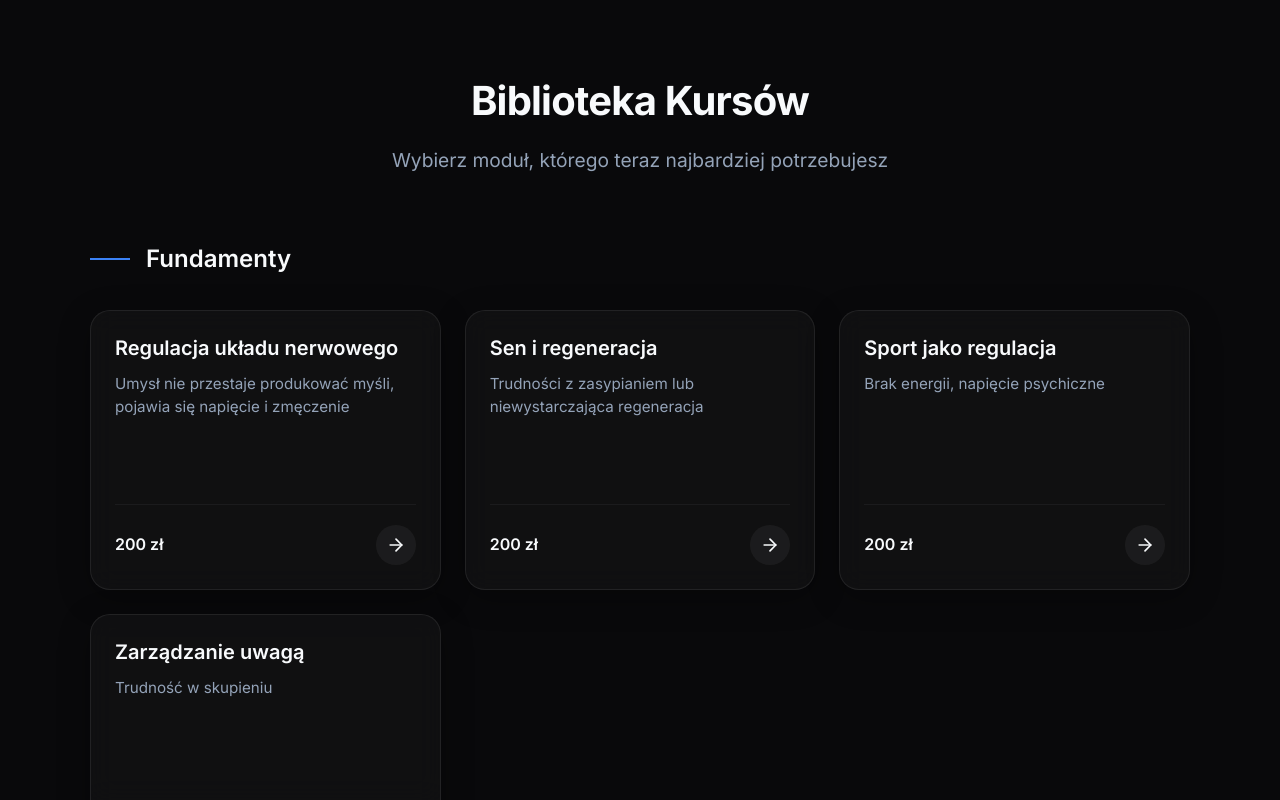
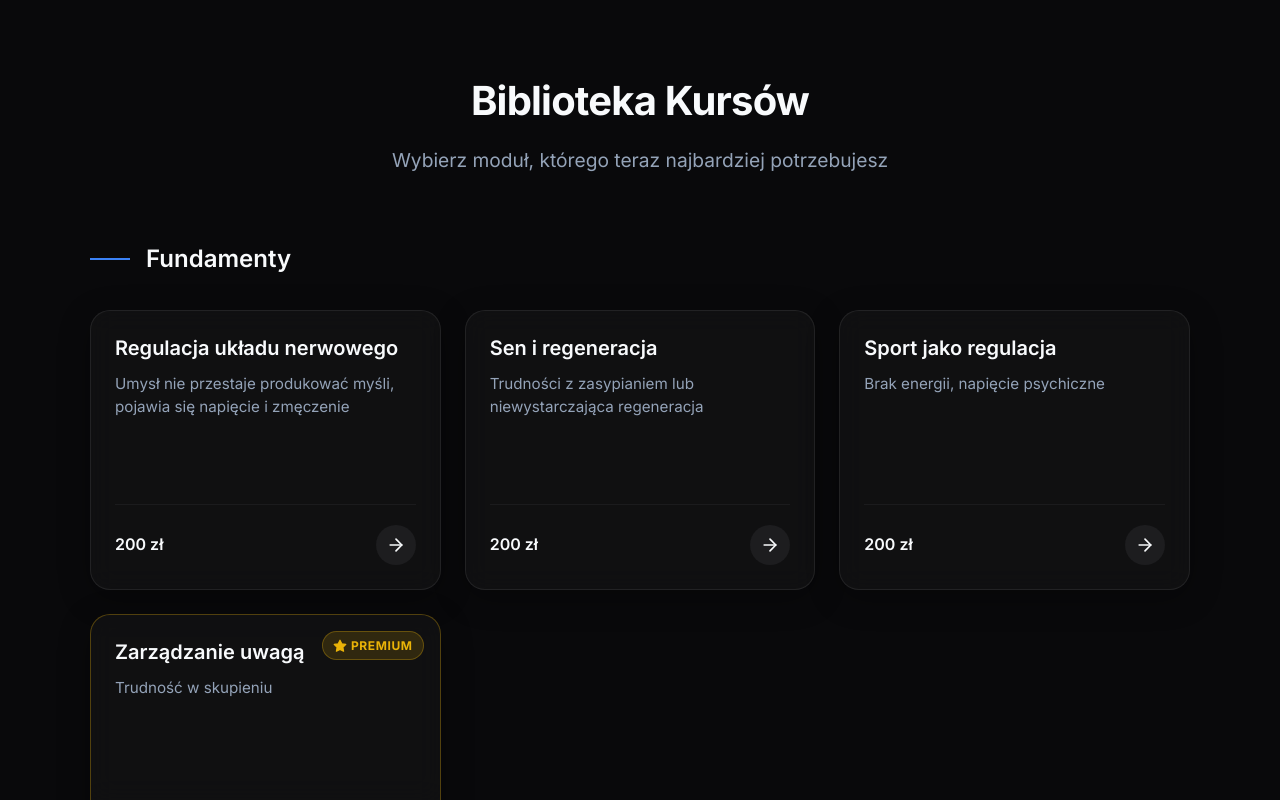
Before and after one commit to DahanDaniel/kursy-orientacji-zyciowej, a React (Vite) app: page / in a window 1280 px wide. Shown: the part 2000-2800 px from the top of the page. Built offline with nearby package versions, Linux system fonts and the light colour scheme.

Commit message:
feat: phase 2 - premium courses, entrepreneurship section, and light mode

```diff
--- a/src/components/CourseCard.jsx
+++ b/src/components/CourseCard.jsx
@@ -1,9 +1,16 @@
 import { Link } from 'react-router-dom';
-import { ArrowRight, Lock, Unlock } from 'lucide-react';
+import { ArrowRight, Star } from 'lucide-react';
 
 const CourseCard = ({ course }) => {
+  const isPremium = course.type === 'premium';
+
   return (
-    <Link to={`/course/${course.id}`} className="course-card glass-panel">
+    <Link to={`/course/${course.id}`} className={`course-card glass-panel ${isPremium ? 'premium-card' : ''}`}>
+      {isPremium && (
+        <div className="premium-badge">
+          <Star size={14} className="star-icon" fill="currentColor" /> Premium
+        </div>
+      )}
       <div className="card-top">
         <h3 className="course-title">{course.title}</h3>
         <p className="course-desc">{course.problem}</p>
@@ -86,7 +93,8 @@ const CourseCard = ({ course }) => {
           width: 40px;
           height: 40px;
           border-radius: 50%;
-          background: rgba(255, 255, 255, 0.05);
+          background: rgba(150, 150, 150, 0.1);
+          color: var(--text-primary);
           transition: all var(--transition-normal);
         }
 
@@ -95,6 +103,40 @@ const CourseCard = ({ course }) => {
           color: white;
           transform: translateX(4px);
         }
+
+        .premium-card {
+          border-color: rgba(234, 179, 8, 0.3);
+        }
+
+        .premium-card::before {
+          background: linear-gradient(90deg, #eab308, #d97706);
+        }
+
+        .premium-card:hover {
+          box-shadow: 0 12px 40px 0 rgba(234, 179, 8, 0.15);
+        }
+
+        .premium-card:hover .card-action {
+          background: linear-gradient(135deg, #eab308, #d97706);
+        }
+
+        .premium-badge {
+          position: absolute;
+          top: 16px;
+          right: 16px;
+          background: rgba(234, 179, 8, 0.15);
+          color: #eab308;
+          font-size: 0.75rem;
+          font-weight: 700;
+          padding: 4px 10px;
+          border-radius: 100px;
+          display: flex;
+          align-items: center;
+          gap: 4px;
+          text-transform: uppercase;
+          letter-spacing: 0.05em;
+          border: 1px solid rgba(234, 179, 8, 0.3);
+        }
       `}</style>
     </Link>
   );
--- a/src/components/Navbar.jsx
+++ b/src/components/Navbar.jsx
@@ -1,8 +1,19 @@
 import { Link, useLocation } from 'react-router-dom';
-import { Compass } from 'lucide-react';
+import { Compass, Sun, Moon } from 'lucide-react';
+import { useState, useEffect } from 'react';
 
 const Navbar = () => {
   const location = useLocation();
+  const [theme, setTheme] = useState(localStorage.getItem('theme') || 'dark');
+
+  useEffect(() => {
+    document.documentElement.setAttribute('data-theme', theme);
+    localStorage.setItem('theme', theme);
+  }, [theme]);
+
+  const toggleTheme = () => {
+    setTheme(prev => prev === 'dark' ? 'light' : 'dark');
+  };
 
   return (
     <header className="navbar glass-panel">
@@ -15,10 +26,13 @@ const Navbar = () => {
         </Link>
         <nav className="nav-links">
           <Link to="/" className={location.pathname === '/' ? 'active' : ''}>Odkryj</Link>
-          <a href="#library">Biblioteka</a>
-          <a href="#bundles">Pakiety</a>
+          <a href="/#library">Biblioteka</a>
+          <a href="/#bundles">Pakiety</a>
         </nav>
         <div className="nav-actions">
+          <button className="theme-toggle" onClick={toggleTheme} aria-label="Toggle theme">
+            {theme === 'dark' ? <Sun size={20} /> : <Moon size={20} />}
+          </button>
           <button className="btn-secondary">Zaloguj</button>
         </div>
       </div>
@@ -85,6 +99,28 @@ const Navbar = () => {
           color: var(--text-primary);
         }
 
+        .nav-actions {
+          display: flex;
+          align-items: center;
+          gap: 16px;
+        }
+
+        .theme-toggle {
+          display: flex;
+          align-items: center;
+          justify-content: center;
+          color: var(--text-secondary);
+          width: 36px;
+          height: 36px;
+          border-radius: 50%;
+          transition: all var(--transition-normal);
+        }
+
+        .theme-toggle:hover {
+          color: var(--text-primary);
+          background: rgba(150, 150, 150, 0.1);
+        }
+
         .btn-secondary {
           color: var(--text-primary);
           font-size: 0.95rem;
--- a/src/data/courses.js
+++ b/src/data/courses.js
@@ -8,6 +8,7 @@ export const courseCategories = [
         problem: "Umysł nie przestaje produkować myśli, pojawia się napięcie i zmęczenie",
         model: "DMN vs tryb zadaniowy",
         price: 200,
+        type: "standard"
       },
       {
         id: "sen",
@@ -15,6 +16,7 @@ export const courseCategories = [
         problem: "Trudności z zasypianiem lub niewystarczająca regeneracja",
         model: "Rytmy biologiczne",
         price: 200,
+        type: "standard"
       },
       {
         id: "sport",
@@ -22,13 +24,15 @@ export const courseCategories = [
         problem: "Brak energii, napięcie psychiczne",
         model: "Ruch reguluje układ nerwowy",
         price: 200,
+        type: "standard"
       },
       {
         id: "uwaga",
         title: "Zarządzanie uwagą",
         problem: "Trudność w skupieniu",
         model: "Uwaga jako ograniczony zasób",
-        price: 200,
+        price: 350,
+        type: "premium"
       }
     ]
   },
@@ -41,6 +45,7 @@ export const courseCategories = [
         problem: "Chaos informacyjny",
         model: "External brain",
         price: 200,
+        type: "standard"
       },
       {
         id: "projekty",
@@ -48,6 +53,7 @@ export const courseCategories = [
         problem: "Wiele pomysłów bez realizacji",
         model: "Projekty vs zadania",
         price: 200,
+        type: "standard"
       },
       {
         id: "decyzje",
@@ -55,13 +61,15 @@ export const courseCategories = [
         problem: "Trudność w podejmowaniu decyzji",
         model: "Decyzje jako eksperyment",
         price: 200,
+        type: "standard"
       },
       {
         id: "planowanie",
         title: "Planowanie realistyczne",
         problem: "Plany się rozpadają",
         model: "Planowanie adaptacyjne",
-        price: 200,
+        price: 400,
+        type: "premium"
       }
     ]
   },
@@ -74,6 +82,7 @@ export const courseCategories = [
         problem: "Konflikty w rozmowach",
         model: "Obserwacja vs interpretacja",
         price: 200,
+        type: "standard"
       },
       {
         id: "granice",
@@ -81,6 +90,7 @@ export const courseCategories = [
         problem: "Ludzie przekraczają granice",
         model: "Odpowiedzialność za potrzeby",
         price: 200,
+        type: "standard"
       },
       {
         id: "konflikt",
@@ -88,13 +98,15 @@ export const courseCategories = [
         problem: "Eskalacja sporów",
         model: "Spirala konfliktu",
         price: 200,
+        type: "standard"
       },
       {
         id: "relacje",
         title: "Budowanie relacji",
         problem: "Trudność w utrzymaniu relacji",
         model: "Bezpieczeństwo psychologiczne",
-        price: 200,
+        price: 450,
+        type: "premium"
       }
     ]
   },
@@ -107,6 +119,7 @@ export const courseCategories = [
         problem: "Trudność w rozumieniu złożonych rzeczy",
         model: "Poziomy abstrakcji",
         price: 200,
+        type: "standard"
       },
       {
         id: "kontekst",
@@ -114,6 +127,7 @@ export const courseCategories = [
         problem: "Sprzeczne interpretacje rzeczywistości",
         model: "Znaczenie kontekstu",
         price: 200,
+        type: "standard"
       },
       {
         id: "narracja",
@@ -121,13 +135,15 @@ export const courseCategories = [
         problem: "Nadmierne analizowanie",
         model: "Umysł jako generator narracji",
         price: 200,
+        type: "standard"
       },
       {
         id: "kreatywnosc",
         title: "Kreatywność",
         problem: "Blokady twórcze",
         model: "Eksploracja vs eksploatacja",
-        price: 200,
+        price: 350,
+        type: "premium"
       }
     ]
   },
@@ -140,6 +156,7 @@ export const courseCategories = [
         problem: "Brak kierunku",
         model: "Wartości i wektor życia",
         price: 200,
+        type: "standard"
       },
       {
         id: "ego",
@@ -147,13 +164,15 @@ export const courseCategories = [
         problem: "Sztywne poczucie ja",
         model: "Tożsamość jako konstrukcja",
         price: 200,
+        type: "standard"
       },
       {
         id: "niedualnosc",
         title: "Niedualność",
         problem: "Poczucie oddzielenia",
         model: "Świadomość jako pole doświadczenia",
-        price: 200,
+        price: 500,
+        type: "premium"
       },
       {
         id: "sens",
@@ -161,6 +180,52 @@ export const courseCategories = [
         problem: "Pytanie o znaczenie",
         model: "Sens jako konstrukcja relacyjna",
         price: 200,
+        type: "standard"
+      }
+    ]
+  },
+  {
+    name: "Przedsiębiorczość",
+    courses: [
+      {
+        id: "budzetowanie",
+        title: "Budżetowanie osobiste",
+        problem: "Brak kontroli nad finansami.",
+        model: "Przepływy pieniężne (cashflow)",
+        price: 200,
+        type: "standard"
+      },
+      {
+        id: "zarzadzanie-piedzmi",
+        title: "Zarządzanie pieniędzmi",
+        problem: "Chaos i niepewność finansowa",
+        model: "3 koszyki: wydatki, oszczędności, inwestycje",
+        price: 200,
+        type: "standard"
+      },
+      {
+        id: "inwestowanie",
+        title: "Inwestowanie długoterminowe",
+        problem: "Ryzyko timing market i brak dyscypliny",
+        model: "Dollar Cost Averaging",
+        price: 200,
+        type: "standard"
+      },
+      {
+        id: "tasks-zespol",
+        title: "Zarządzanie zadaniami w zespole",
+        problem: "Rozproszona praca i brak priorytetów",
+        model: "Task flow: backlog, w trakcie, zakończone",
+        price: 200,
+        type: "standard"
+      },
+      {
+        id: "bussines-mapping",
+        title: "Mapowanie procesów biznesowych",
+        problem: "Wąskie gardła i trudność w skalowaniu",
+        model: "Process Mapping (BPMN)",
+        price: 450,
+        type: "premium"
       }
     ]
   }
--- a/src/index.css
+++ b/src/index.css
@@ -1,5 +1,5 @@
 :root {
-  /* Premium Dark Mode Colors */
+  /* Premium Dark Mode Colors (Default) */
   --bg-base: #09090b;
   --bg-surface: #121214;
   --bg-surface-elevated: #1e1e21;
@@ -23,6 +23,23 @@
 
   /* Container sizes */
   --max-width: 1100px;
+}
+
+[data-theme='light'] {
+  --bg-base: #fafafa;
+  --bg-surface: #ffffff;
+  --bg-surface-elevated: #f4f4f5;
+  --accent-primary: #2563eb;
+  --accent-secondary: #7c3aed;
+  --accent-glow: rgba(37, 99, 235, 0.1);
+
+  --text-primary: #0f172a;
+  --text-secondary: #475569;
+  --text-muted: #94a3b8;
+
+  --glass-bg: rgba(255, 255, 255, 0.7);
+  --glass-border: rgba(0, 0, 0, 0.05);
+  --glass-shadow: 0 8px 32px 0 rgba(0, 0, 0, 0.05);
 }
 
 * {
--- a/src/pages/Home.jsx
+++ b/src/pages/Home.jsx
@@ -158,10 +158,10 @@ const Home = () => {
 
           <div className="bundle-card glass-panel">
             <h3>Full Library</h3>
-            <div className="bundle-price">2000 zł</div>
-            <p className="bundle-desc">Pełny dostęp do 20+ modułów.</p>
+            <div className="bundle-price">2300 zł</div>
+            <p className="bundle-desc">Pełny dostęp do 25 modułów, w tym premium.</p>
             <ul className="bundle-features">
-              <li>Wszystkie 20+ kursów</li>
+              <li>Wszystkie 25 kursów</li>
               <li>Architektura całego LifeOS</li>
               <li>Własna ścieżka integracji</li>
             </ul>
```
